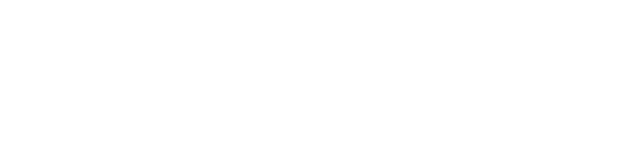
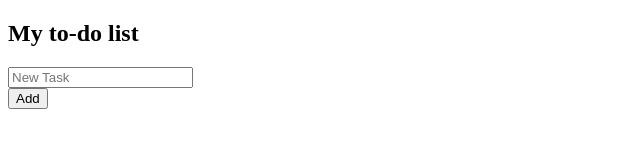
Before and after one commit to Luis-Bravo-Dias/To-Do-list-app, a plain HTML site: page index.html in a window 1280 px wide. Shown: the whole page, without its empty margins (0-640 px from the left). Drawn offline with Linux system fonts and the light colour scheme.

Commit message:
input and button

```diff
--- a/index.html
+++ b/index.html
@@ -6,6 +6,19 @@
 	<title>To-Do list</title>
 </head>
 <body>
+	<section class="list">
+		<h2>My to-do list</h2>
+		<div class="input">
+			<input
+			type="text"
+			class="field"
+			id="task"
+			placeholder="New Task">
+		</div>
+		<button>Add</button>
+	</section>
+	<footer>
 
+	</footer>
 </body>
 </html>
```
